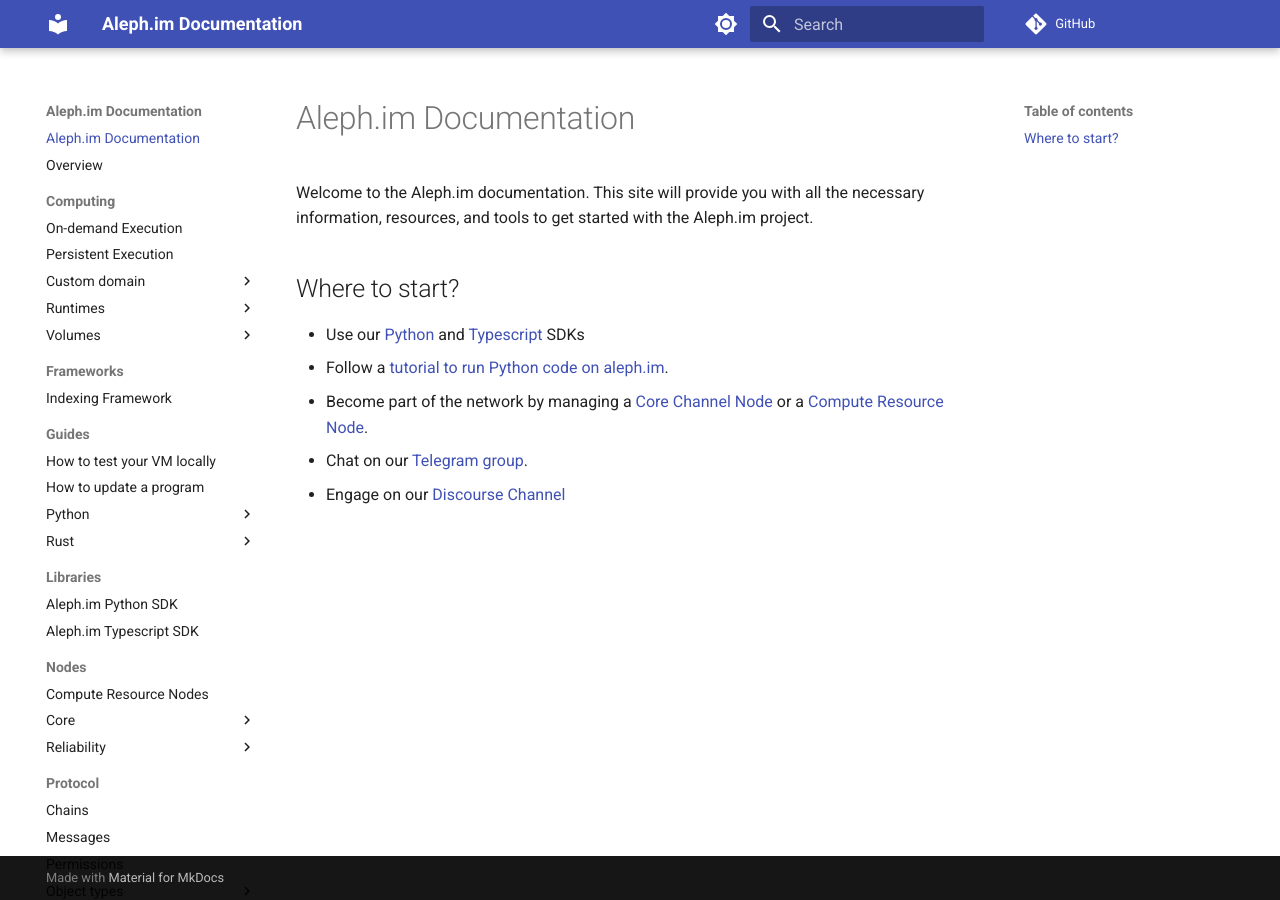
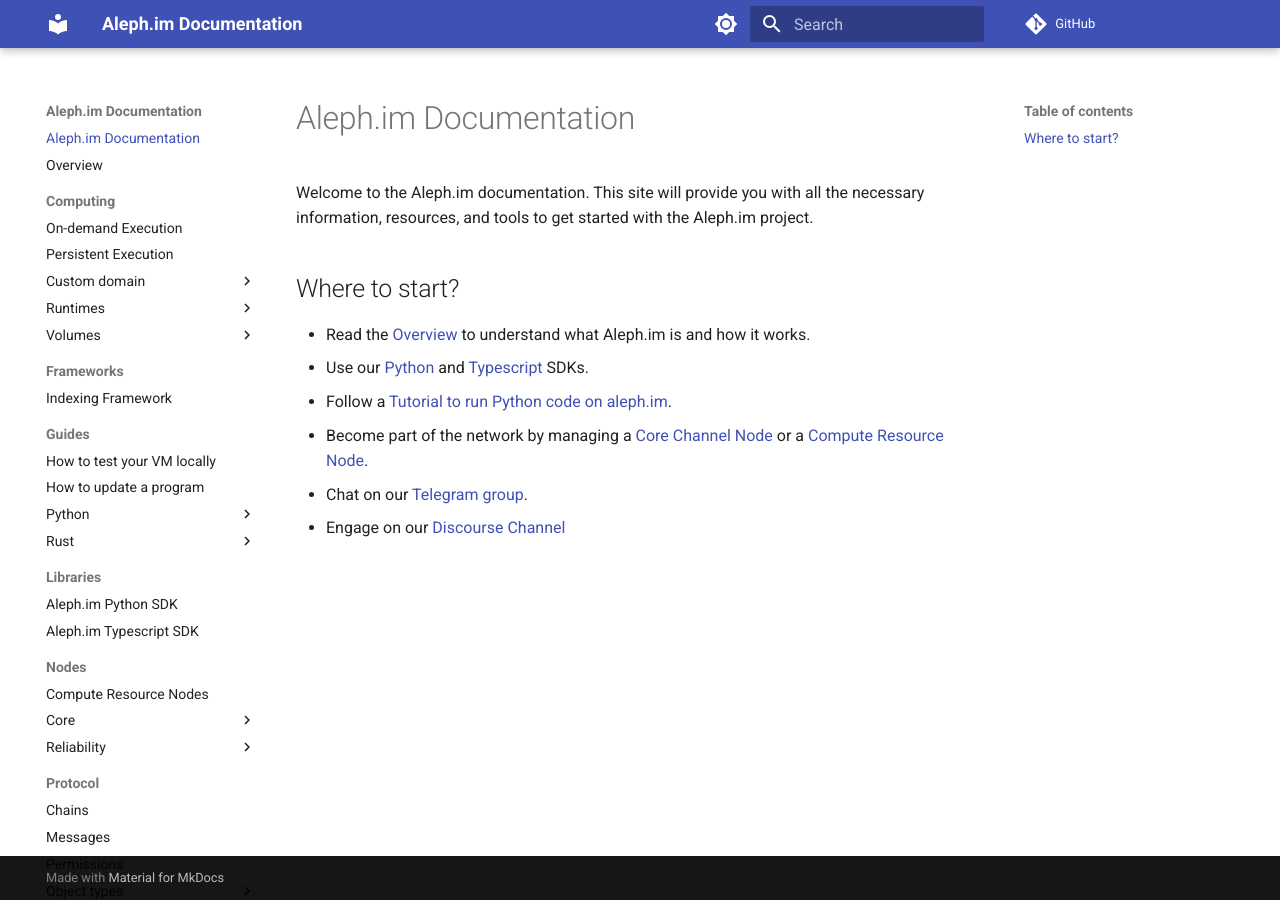
Before and after one commit to aleph-im/aleph-docs, an MkDocs documentation site: the page built from docs/index.md, in a window 1280 px wide. Built offline with MkDocs 1.6.1 and Material for MkDocs 9.7.7, drawn with Linux system fonts in a browser that asks for light colours; comment, search, counter and statistics services are not loaded.

Commit message:
Add overview to index page

```diff
--- a/docs/index.md
+++ b/docs/index.md
@@ -5,8 +5,9 @@
 
 ## Where to start?
 
-- Use our [Python](./libraries/python.md) and [Typescript](./libraries/typescript.md) SDKs
-- Follow a [tutorial to run Python code on aleph.im](guides/python/getting_started.md).
+- Read the [Overview](./overview.md) to understand what Aleph.im is and how it works.
+- Use our [Python](./libraries/python.md) and [Typescript](./libraries/typescript.md) SDKs.
+- Follow a [Tutorial to run Python code on aleph.im](guides/python/getting_started.md).
 - Become part of the network by managing a [Core Channel Node](nodes/core/index.md) or a [Compute Resource Node](./nodes/compute.md).
 - Chat on our [Telegram group](https://t.me/alephim).
 - Engage on our [Discourse Channel](https://community.aleph.im/)
```
